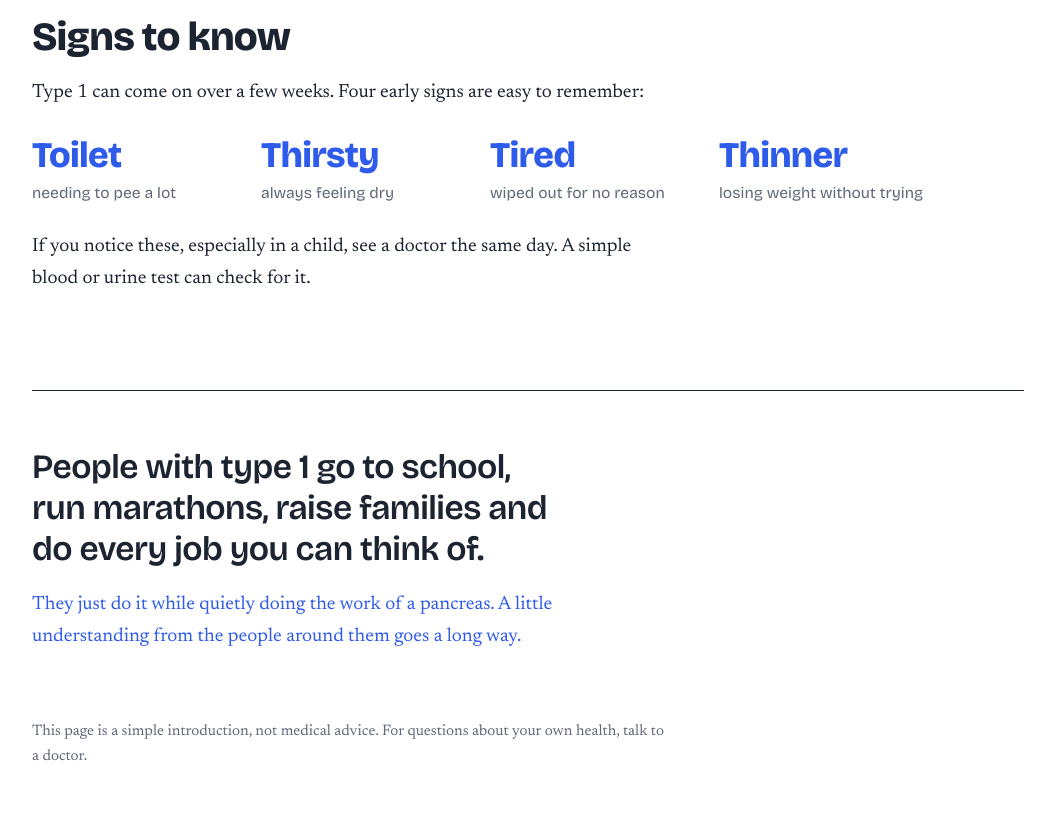
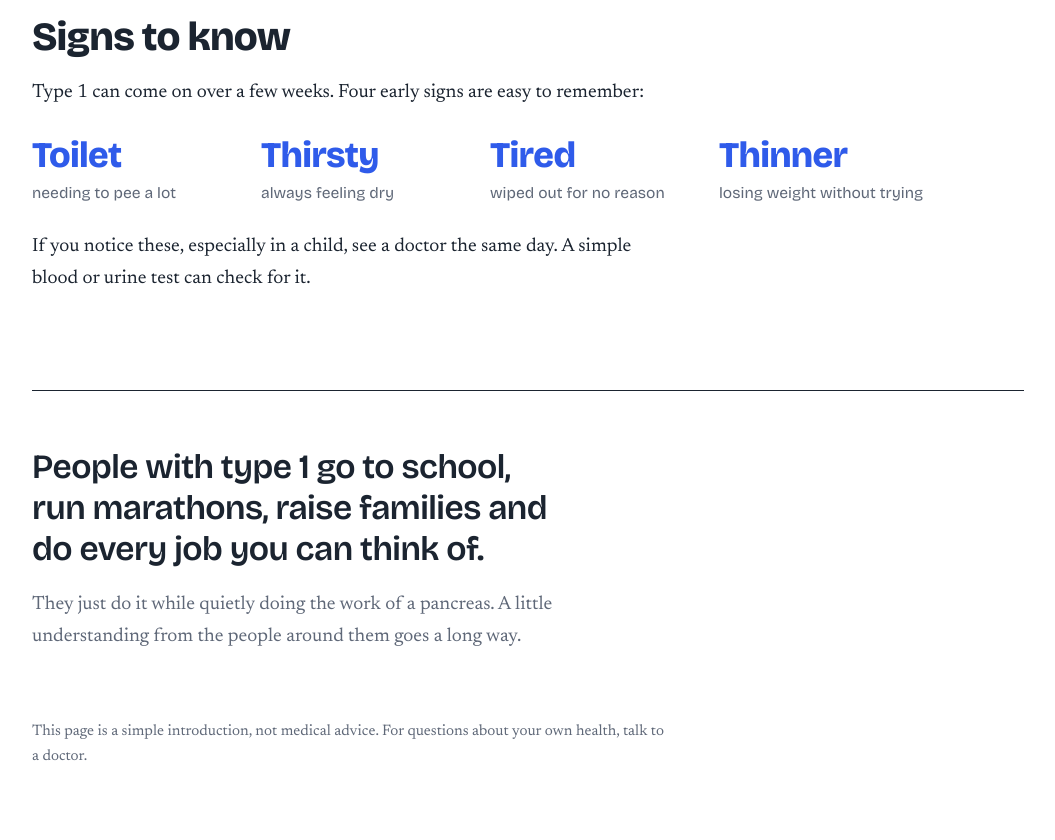
Before and after one commit to Prashan7h/T1D, a plain HTML site: page index.html in a window 1280 px wide. Shown: the part 2713-3553 px from the top of the page, without its empty margins (112-1167 px from the left). Drawn offline with nearby package versions, Linux system fonts and the light colour scheme.

Commit message:
Use muted grey instead of blue for closing line
Co-Authored-By: Claude Opus 5.5 <noreply@anthropic.com>

```diff
--- a/index.html
+++ b/index.html
@@ -288,7 +288,7 @@
 
   <section class="closing">
     <p class="big">People with type 1 go to school, run marathons, raise families and do every job you can think of.</p>
-    <p class="prose" style="color: var(--blue);">They just do it while quietly doing the work of a pancreas. A little understanding from the people around them goes a long way.</p>
+    <p class="prose" style="color: var(--muted);">They just do it while quietly doing the work of a pancreas. A little understanding from the people around them goes a long way.</p>
   </section>
 
   <footer>
```
